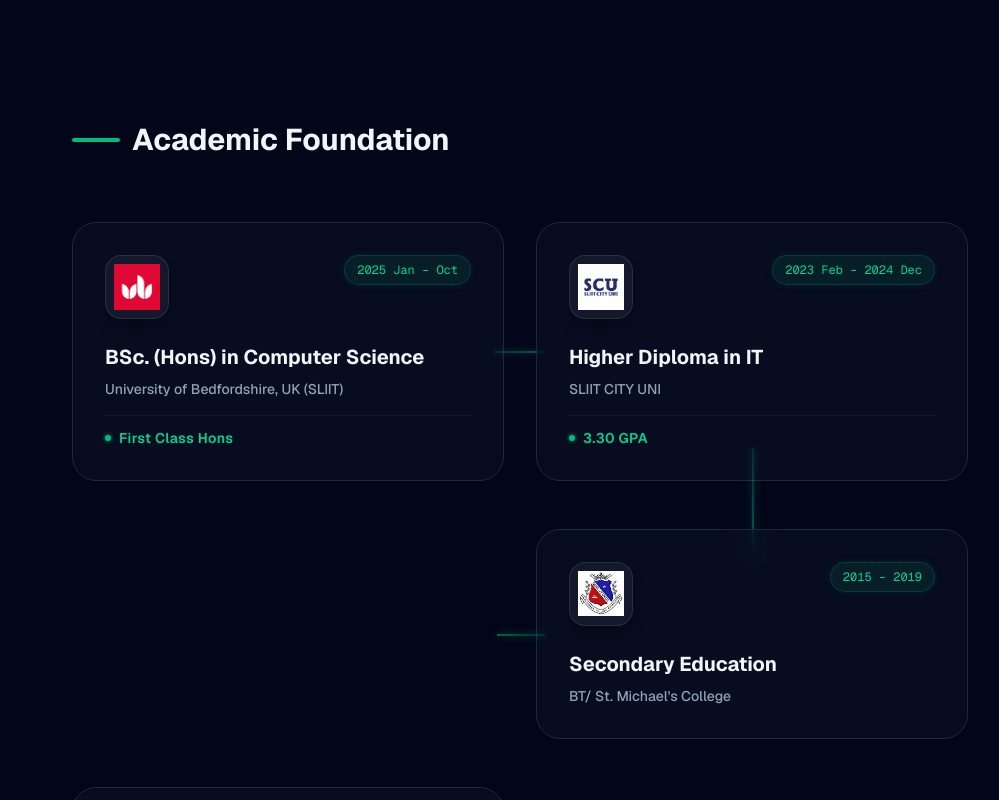
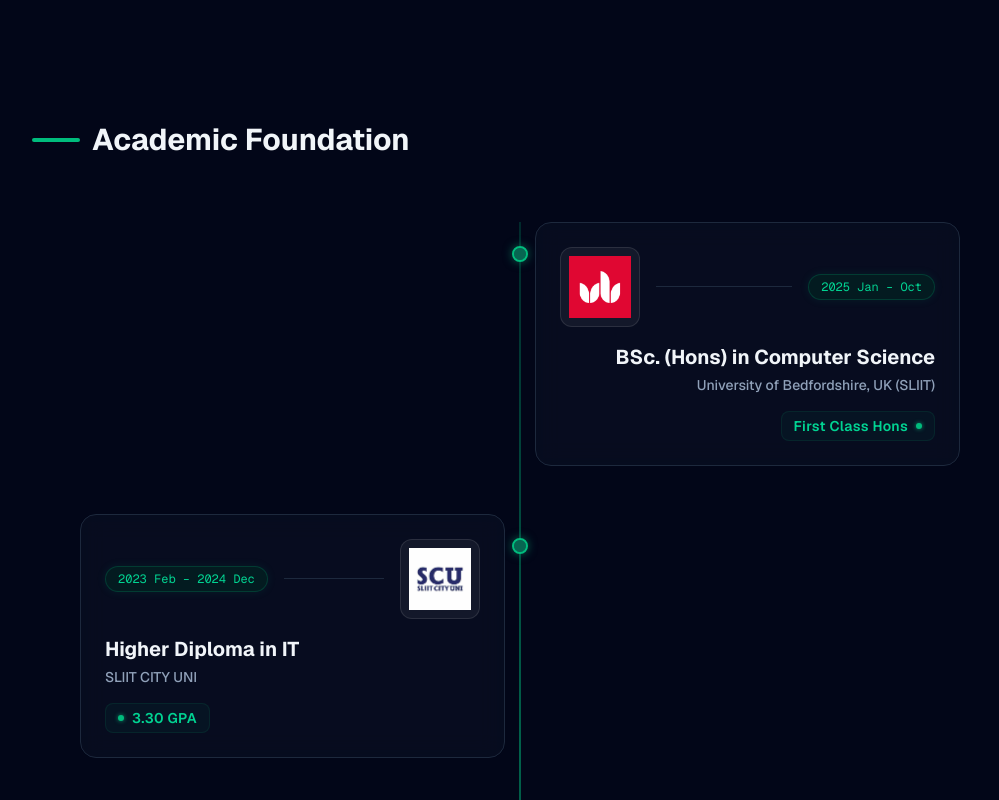
Before and after one commit to Shadhujan/Portfolio, a Next.js app: page /about in a window 1280 px wide. Shown: the part 1240-2040 px from the top of the page, without its empty margins (120-1119 px from the left). Built offline with nearby package versions, Linux system fonts and the light colour scheme.

Commit message:
resized the Academic pfp

```diff
--- a/app/about/page.tsx
+++ b/app/about/page.tsx
@@ -76,79 +76,78 @@ export default function AboutPage() {
              </div>
           </section>
 
-          {/* Academic Foundation: Snake Layout */}
-          <section className="max-w-4xl mx-auto">
+          {/* Academic Foundation: Vertical Timeline */}
+          <section className="max-w-5xl mx-auto px-4 sm:px-6">
              <h2 className="text-3xl font-bold mb-16 text-slate-100 flex items-center gap-3">
                 <span className="w-12 h-1 bg-emerald-500 rounded-full"></span>
                 Academic Foundation
              </h2>
 
              <div className="relative">
-                {/* Connector logic handles the lines now */}
+                {/* Center Line */}
+                <div className="absolute left-4 md:left-1/2 top-0 bottom-0 w-0.5 bg-gradient-to-b from-emerald-500/20 via-emerald-500/50 to-emerald-500/20 transform md:-translate-x-1/2" />
 
-                <div className="grid md:grid-cols-2 gap-y-12 gap-x-8 relative">
+                <div className="space-y-12">
                    {/* @ts-ignore */}
                    {aboutData.education?.map((edu: any, idx: number) => {
-                      const isLeft = idx === 0 || idx === 3;
-                      const colClass = isLeft ? "md:col-start-1" : "md:col-start-2";
+                      const isLeft = idx % 2 === 0;
 
                       return (
                         <motion.div
                            key={idx}
-                           initial={{ opacity: 0, scale: 0.9 }}
-                           whileInView={{ opacity: 1, scale: 1 }}
-                           viewport={{ once: true }}
+                           initial={{ opacity: 0, y: 50 }}
+                           whileInView={{ opacity: 1, y: 0 }}
+                           viewport={{ once: true, margin: "-100px" }}
                            transition={{ duration: 0.5, delay: idx * 0.1 }}
-                           className={`relative ${colClass}`}
+                           className={`relative flex flex-col md:flex-row gap-8 ${
+                              isLeft ? "md:flex-row-reverse" : ""
+                           }`}
                         >
-                           <div className="group relative h-full">
-                              {/* Glow Effect */}
-                              <div className="absolute -inset-0.5 bg-gradient-to-r from-emerald-500/20 to-teal-500/20 rounded-3xl blur opacity-0 group-hover:opacity-100 transition duration-500" />
+                           {/* Timeline Dot */}
+                           <div className="absolute left-4 md:left-1/2 w-4 h-4 bg-slate-900 border-2 border-emerald-500 rounded-full transform -translate-x-1/2 mt-6 z-10 shadow-[0_0_10px_rgba(16,185,129,0.5)]">
+                              <div className="absolute inset-0 bg-emerald-500/50 rounded-full animate-pulse" />
+                           </div>
 
-                              <div className="bg-slate-900/40 backdrop-blur-md border border-slate-800 p-8 rounded-3xl relative hover:border-emerald-500/30 transition-all duration-300 hover:bg-slate-900/60 hover:-translate-y-1 group-hover:shadow-2xl shadow-emerald-900/5 h-full flex flex-col justify-between">
-                                 <div>
-                                    <div className="flex justify-between items-start mb-6">
-                                    <div className="w-16 h-16 bg-white/5 border border-white/10 rounded-2xl p-2 flex items-center justify-center overflow-hidden group-hover:scale-110 transition-transform duration-300 shadow-lg shadow-black/20">
-                                       {edu.logo ? (
+                           {/* Content Card */}
+                           <div className={`ml-12 md:ml-0 md:w-1/2 ${isLeft ? "md:pr-12 md:text-right" : "md:pl-12"}`}>
+                              <div className="group relative">
+                                 {/* Card Glow */}
+                                 <div className="absolute -inset-0.5 bg-gradient-to-r from-emerald-500/20 to-teal-500/20 rounded-2xl blur opacity-0 group-hover:opacity-100 transition duration-500" />
+
+                                 <div className={`bg-slate-900/40 backdrop-blur-md border border-slate-800 p-6 rounded-2xl relative hover:border-emerald-500/30 transition-all duration-300 hover:bg-slate-900/60 hover:-translate-y-1 group-hover:shadow-xl shadow-emerald-900/5 ${isLeft ? "md:items-end" : ""}`}>
+
+                                    {/* Header: Year & Logo */}
+                                    <div className={`flex items-center gap-4 mb-4 ${isLeft ? "md:flex-row-reverse" : "flex-row"}`}>
+                                       <span className="text-xs font-mono text-emerald-400 bg-emerald-950/50 px-3 py-1 rounded-full border border-emerald-500/20 shadow-[0_0_10px_rgba(16,185,129,0.1)]">
+                                          {edu.year}
+                                       </span>
+                                       <div className="flex-1 h-px bg-slate-800" />
+                                       {edu.logo && (
+                                          <div className="w-20 h-20 rounded-xl bg-white/5 p-2 flex items-center justify-center border border-white/10">
                                              <img src={edu.logo} alt={edu.institution} className="w-full h-full object-contain" />
-                                       ) : (
-                                          <span className="font-bold text-xl font-mono text-emerald-400">{idx + 1}</span>
+                                          </div>
                                        )}
                                     </div>
-                                    <span className="text-xs font-mono text-emerald-400 bg-emerald-500/10 px-3 py-1.5 rounded-full border border-emerald-500/20 shadow-[0_0_10px_rgba(16,185,129,0.1)]">
-                                      {edu.year}
-                                    </span>
-                                 </div>
 
-                                    <h3 className="text-xl font-bold text-slate-100 mb-2 group-hover:text-emerald-300 transition-colors">{edu.degree}</h3>
-                                    <p className="text-slate-400 text-sm font-medium">{edu.institution}</p>
-                                 </div>
+                                    <h3 className="text-xl font-bold text-slate-100 mb-1 group-hover:text-emerald-300 transition-colors">
+                                       {edu.degree}
+                                    </h3>
+                                    <p className="text-slate-400 text-sm font-medium mb-4">{edu.institution}</p>
 
                                     {edu.result && (
-                                    <div className="mt-4 pt-3 border-t border-slate-800/50 flex items-center gap-2">
+                                       <div className={`inline-flex items-center gap-2 px-3 py-1 bg-emerald-500/5 rounded-lg border border-emerald-500/10 ${isLeft ? "md:flex-row-reverse" : ""}`}>
                                           <div className="h-1.5 w-1.5 rounded-full bg-emerald-500 shadow-[0_0_4px_rgba(16,185,129,0.8)]" />
                                           <p className="text-emerald-400 text-sm font-semibold tracking-wide">{edu.result}</p>
                                        </div>
                                     )}
 
-                                 {/* CONNECTORS (Desktop Only) */}
-                                 {/* 1 -> 2: Right of 1 connects to Left of 2 */}
-                                 {idx === 0 && (
-                                    <div className="hidden md:block absolute top-1/2 -right-10 w-12 h-[2px] bg-gradient-to-r from-emerald-500/20 to-emerald-500/50 shadow-[0_0_8px_rgba(16,185,129,0.4)] z-0" />
-                                 )}
-
-                                 {/* 2 -> 3: Bottom of 2 connects to Top of 3 (Vertical Center) */}
-                                 {idx === 1 && (
-                                    <div className="hidden md:block absolute top-[calc(100%-2rem)] left-1/2 w-[2px] h-[calc(3rem+4rem)] bg-gradient-to-b from-emerald-500/20 to-emerald-500/50 shadow-[0_0_8px_rgba(16,185,129,0.4)] -z-10" />
-                                 )}
-
-                                 {/* 3 -> 4: Left of 3 connects to Right of 4 */}
-                                 {idx === 2 && (
-                                    <div className="hidden md:block absolute top-1/2 -left-10 w-12 h-[2px] bg-gradient-to-l from-emerald-500/20 to-emerald-500/50 shadow-[0_0_8px_rgba(16,185,129,0.4)] z-0" />
-                                 )}
-
                                  </div>
                               </div>
+                           </div>
+
+                           {/* Empty side for desktop balance */}
+                           <div className="hidden md:block md:w-1/2" />
+
                         </motion.div>
                       );
                    })}
```
Lines whose indentation alone changed are shown as unchanged.
